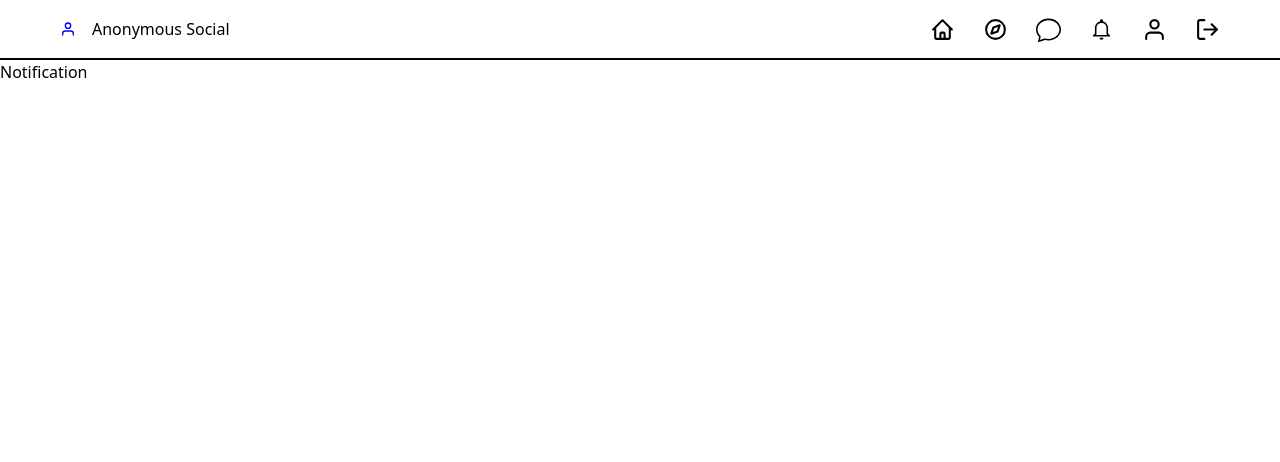
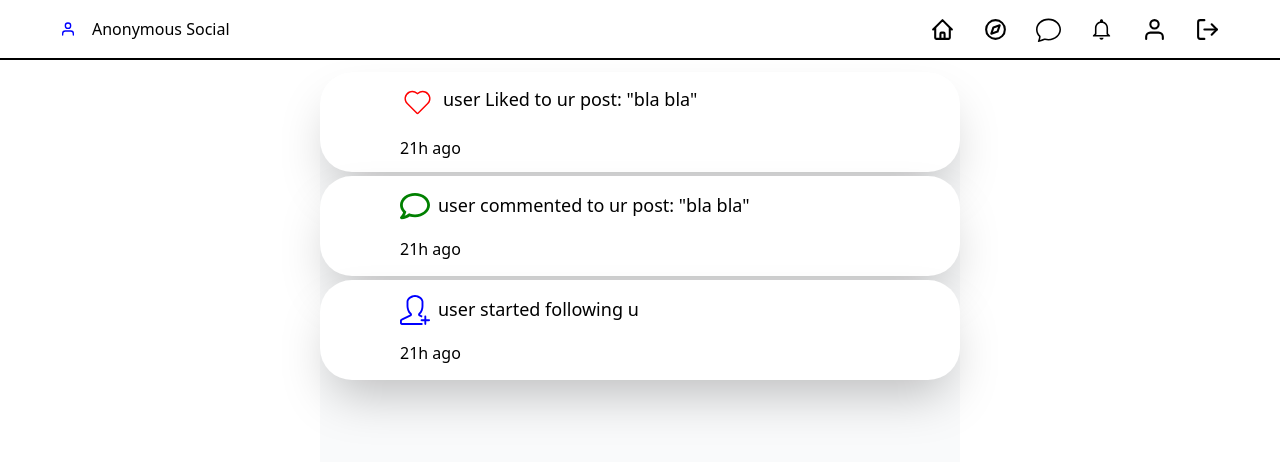
Before and after one commit to Feride0822/content-manage-front, a React (Vite) app: page /notification in a window 1280 px wide. Shown: the top 462 px of the page. Built offline with nearby package versions, Linux system fonts and the light colour scheme.

Commit message:
Profile and Notification added

```diff
--- a/src/pages/Home.jsx
+++ b/src/pages/Home.jsx
@@ -5,7 +5,8 @@ import { MdOutlineRemoveRedEye } from "react-icons/md";
 function Home() {
   return (
     <div className="w-full flex justify-center pt-10">
-      <div className="flex w-1/2 min-h-screen flex-col rounded-4xl items-center bg-gray-100">
+
+      <div className="flex w-1/2 min-h-screen flex-col rounded-4xl items-center bg-gray-50">
 
         <div className="w-full rounded-4xl flex flex-col gap-5 shadow-2xl bg-white p-5">
           <div className="px-5">
@@ -42,9 +43,7 @@ function Home() {
           </form>
         </div>
 
-
-
-        <div className="w-full flex flex-col gap-5 mt-5 px-5">
+        <div className="w-full flex flex-col gap-5 mt-5 px-5 pb-10">
           <div className="bg-white rounded-2xl shadow-md p-5 flex flex-col gap-3">
             <div className="flex justify-between items-center">
               <div className="flex items-center gap-3">
@@ -80,7 +79,9 @@ function Home() {
             </div>
           </div>
         </div>
+
       </div>
+
     </div>
   );
 }
--- a/src/pages/Notification.jsx
+++ b/src/pages/Notification.jsx
@@ -1,8 +1,41 @@
-import React from 'react'
+import { CiHeart } from 'react-icons/ci'
+import { FaRegComment } from 'react-icons/fa'
+import { SlUserFollow } from 'react-icons/sl'
 
 function Notification() {
   return (
-    <div>Notification</div>
+    <div className='w-full flex  justify-center pt-3'>
+      <div className='bg-gray-50 flex flex-col gap-1 w-1/2 min-h-screen rounded-4xl '>
+
+        <div className='w-full justify-center gap-4 h-25 px-20 shadow-2xl bg-white rounded-4xl flex flex-col'>
+          <div className='flex  w-full gap-2 text-lg'>
+            <CiHeart size={35} color='red'/> <span> user Liked to ur post: "bla bla" </span>
+          </div>
+          <div>
+            21h ago
+          </div>
+        </div>
+
+        <div className='w-full justify-center gap-4 h-25 px-20 shadow-2xl bg-white rounded-4xl flex flex-col'>
+          <div className='flex  w-full gap-2 text-lg'>
+            <FaRegComment size={30} color='green'/> <span> user commented  to ur post: "bla bla" </span>
+          </div>
+          <div>
+            21h ago
+          </div>
+        </div>
+
+        <div className='w-full justify-center gap-4 h-25 px-20 shadow-2xl bg-white rounded-4xl flex flex-col'>
+          <div className='flex  w-full gap-2 text-lg'>
+            <SlUserFollow size={30} color='blue'/> <span> user started following u </span>
+          </div>
+          <div>
+            21h ago
+          </div>
+        </div>
+
+      </div>
+    </div>
   )
 }
 
--- a/src/pages/Profile.jsx
+++ b/src/pages/Profile.jsx
@@ -1,9 +1,87 @@
-import React from 'react'
+import { CiHeart } from "react-icons/ci";
+import { FaRegComment } from "react-icons/fa";
+import { MdOutlineRemoveRedEye } from "react-icons/md";
 
-function Profile() {
+export default function Profile() {
   return (
-    <div>Profile</div>
-  )
+    <div className="w-1/2 mx-auto flex flex-col bg-white p-6 rounded-xl shadow-md">
+
+      <div className="flex items-center justify-between">
+
+        {/* LEFT PART */}
+        <div className="flex items-center gap-4">
+
+          {/* PROFILE IMAGE */}
+          <img
+            src="https://via.placeholder.com/80"
+            alt="profile"
+            className="w-20 h-20 rounded-full object-cover"
+          />
+
+          {/* NAME + FOLLOW INFO */}
+          <div>
+            <h2 className="text-xl font-semibold text-gray-800">
+              Your Name
+            </h2>
+
+            <div className="flex gap-6 text-gray-600 text-sm mt-1">
+              <p>
+                <span className="font-semibold">120</span> Followers
+              </p>
+              <p>
+                <span className="font-semibold">80</span> Following
+              </p>
+            </div>
+          </div>
+
+        </div>
+
+        {/* EDIT BUTTON */}
+        <button className="px-4 py-2 bg-blue-600 text-white rounded-lg hover:bg-blue-700 transition">
+          Edit Profile
+        </button>
+
+      </div>
+
+      <p>Post</p>
+
+      <div className="w-full flex flex-col gap-5 mt-5 px-5 pb-10">
+          <div className="bg-white rounded-2xl shadow-md p-5 flex flex-col gap-3">
+            <div className="flex justify-between items-center">
+              <div className="flex items-center gap-3">
+                <img
+                  src="https://i.pravatar.cc/40"
+                  alt="profile"
+                  className="w-10 h-10 rounded-full"
+                />
+                <span className="font-semibold">John Doe</span>
+              </div>
+              <div className="relative text-3xl">
+                <button className="text-gray-500 hover:text-gray-950">⋮</button>
+              </div>
+            </div>
+
+            {/* Post Text */}
+            <p className="text-gray-700">
+              This is a demo post text. User can write anything here.
+            </p>
+
+            {/* Post Image */}
+            <img
+              src="https://picsum.photos/400/200"
+              alt="post"
+              className="w-full rounded-2xl object-cover"
+            />
+
+            {/* Bottom Buttons */}
+            <div className="flex w-1/3 justify-around items-center text-gray-500 mt-2">
+              <CiHeart size={30}/>
+              <FaRegComment size={25}/>
+              <MdOutlineRemoveRedEye size={30}/>
+            </div>
+          </div>
+      </div>
+
+    </div>
+  );
 }
-
-export default Profile
```
